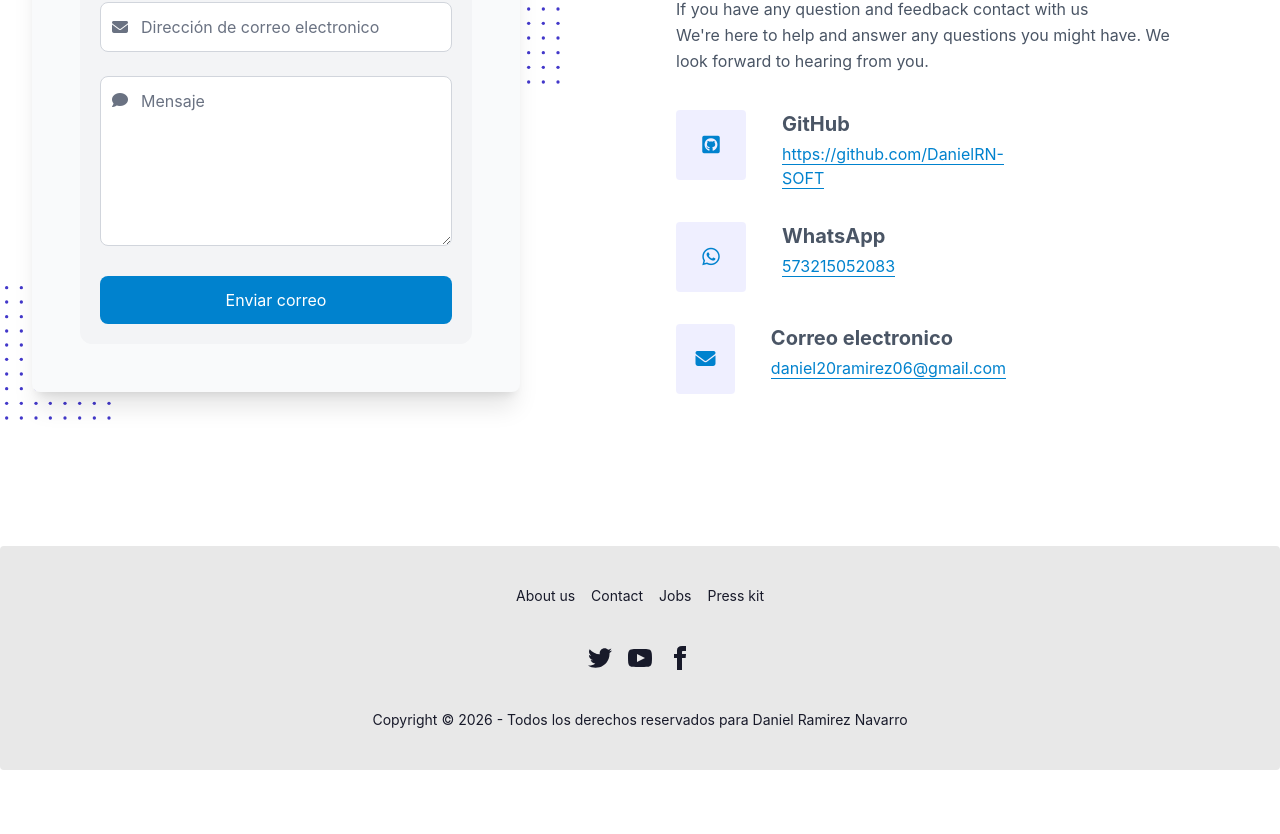
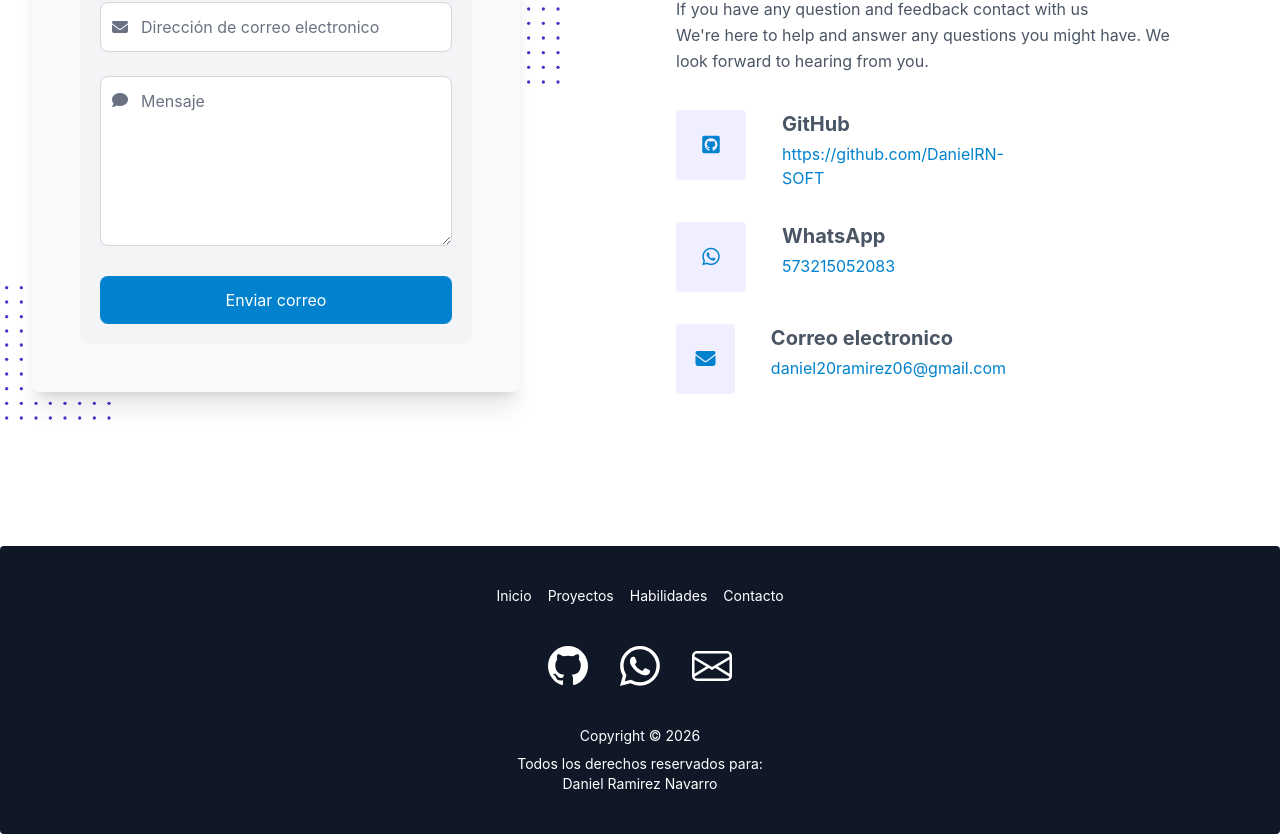
Before and after one commit to DanielRN-SOFT/portafolio_personal_frontend, a React (Vite) app: page / in a window 1280 px wide. Shown: the part 2133-2967 px from the top of the page. Before the commit the page ends 2903 px from the top, so only its background shows below. Built offline with nearby package versions, Linux system fonts and the light colour scheme.

Commit message:
Footer con informacion personal y enlaces

```diff
--- a/src/components/RedesSociales.jsx
+++ b/src/components/RedesSociales.jsx
@@ -23,7 +23,7 @@ const RedesSociales = ({
         <h4 className="mb-1 text-base sm:text-xl font-bold">{titulo}</h4>
         <a
           href={enlaceConvertido}
-          className="text-xs sm:text-base text-primary border-b hover:text-blue-800 transition-colors"
+          className="text-xs sm:text-base text-primary hover:border-b hover:text-blue-700 transition-colors"
           target="_blank"
         >
           {enlace}
--- a/src/components/layout/Footer.jsx
+++ b/src/components/layout/Footer.jsx
@@ -1,57 +1,74 @@
 const Footer = () => {
   return (
-      <footer className="footer footer-horizontal footer-center bg-base-200 text-base-content rounded p-10">
+    <footer className="footer bg-gray-900 footer-horizontal footer-center text-white rounded p-10">
       <nav className="grid grid-flow-col gap-4">
-          <a className="link link-hover">About us</a>
-          <a className="link link-hover">Contact</a>
-          <a className="link link-hover">Jobs</a>
-          <a className="link link-hover">Press kit</a>
+        <a className="link link-hover">Inicio</a>
+        <a className="link link-hover">Proyectos</a>
+        <a className="link link-hover">Habilidades</a>
+        <a className="link link-hover">Contacto</a>
       </nav>
       <nav>
-          <div className="grid grid-flow-col gap-4">
-            <a>
+        <div className="grid grid-flow-col gap-8">
+          <a
+            className="hover:text-primary transition-all duration-200"
+            href="https://github.com/DanielRN-SOFT"
+            target="_blank"
+          >
             <svg
               xmlns="http://www.w3.org/2000/svg"
-                width="24"
-                height="24"
-                viewBox="0 0 24 24"
-                className="fill-current"
+              width="40"
+              height="40"
+              fill="currentColor"
+              class="bi bi-github"
+              viewBox="0 0 16 16"
             >
-                <path d="M24 4.557c-.883.392-1.832.656-2.828.775 1.017-.609 1.798-1.574 2.165-2.724-.951.564-2.005.974-3.127 1.195-.897-.957-2.178-1.555-3.594-1.555-3.179 0-5.515 2.966-4.797 6.045-4.091-.205-7.719-2.165-10.148-5.144-1.29 2.213-.669 5.108 1.523 6.574-.806-.026-1.566-.247-2.229-.616-.054 2.281 1.581 4.415 3.949 4.89-.693.188-1.452.232-2.224.084.626 1.956 2.444 3.379 4.6 3.419-2.07 1.623-4.678 2.348-7.29 2.04 2.179 1.397 4.768 2.212 7.548 2.212 9.142 0 14.307-7.721 13.995-14.646.962-.695 1.797-1.562 2.457-2.549z"></path>
+              <path d="M8 0C3.58 0 0 3.58 0 8c0 3.54 2.29 6.53 5.47 7.59.4.07.55-.17.55-.38 0-.19-.01-.82-.01-1.49-2.01.37-2.53-.49-2.69-.94-.09-.23-.48-.94-.82-1.13-.28-.15-.68-.52-.01-.53.63-.01 1.08.58 1.23.82.72 1.21 1.87.87 2.33.66.07-.52.28-.87.51-1.07-1.78-.2-3.64-.89-3.64-3.95 0-.87.31-1.59.82-2.15-.08-.2-.36-1.02.08-2.12 0 0 .67-.21 2.2.82.64-.18 1.32-.27 2-.27s1.36.09 2 .27c1.53-1.04 2.2-.82 2.2-.82.44 1.1.16 1.92.08 2.12.51.56.82 1.27.82 2.15 0 3.07-1.87 3.75-3.65 3.95.29.25.54.73.54 1.48 0 1.07-.01 1.93-.01 2.2 0 .21.15.46.55.38A8.01 8.01 0 0 0 16 8c0-4.42-3.58-8-8-8" />
             </svg>
           </a>
-            <a>
+
+          <a
+            className="hover:text-primary transition-all duration-200"
+            href="https://wa.me/573215052083"
+            target="_blank"
+          >
             <svg
               xmlns="http://www.w3.org/2000/svg"
-                width="24"
-                height="24"
-                viewBox="0 0 24 24"
-                className="fill-current"
+              width="40"
+              height="40"
+              fill="currentColor"
+              class="bi bi-whatsapp"
+              viewBox="0 0 16 16"
             >
-                <path d="M19.615 3.184c-3.604-.246-11.631-.245-15.23 0-3.897.266-4.356 2.62-4.385 8.816.029 6.185.484 8.549 4.385 8.816 3.6.245 11.626.246 15.23 0 3.897-.266 4.356-2.62 4.385-8.816-.029-6.185-.484-8.549-4.385-8.816zm-10.615 12.816v-8l8 3.993-8 4.007z"></path>
+              <path d="M13.601 2.326A7.85 7.85 0 0 0 7.994 0C3.627 0 .068 3.558.064 7.926c0 1.399.366 2.76 1.057 3.965L0 16l4.204-1.102a7.9 7.9 0 0 0 3.79.965h.004c4.368 0 7.926-3.558 7.93-7.93A7.9 7.9 0 0 0 13.6 2.326zM7.994 14.521a6.6 6.6 0 0 1-3.356-.92l-.24-.144-2.494.654.666-2.433-.156-.251a6.56 6.56 0 0 1-1.007-3.505c0-3.626 2.957-6.584 6.591-6.584a6.56 6.56 0 0 1 4.66 1.931 6.56 6.56 0 0 1 1.928 4.66c-.004 3.639-2.961 6.592-6.592 6.592m3.615-4.934c-.197-.099-1.17-.578-1.353-.646-.182-.065-.315-.099-.445.099-.133.197-.513.646-.627.775-.114.133-.232.148-.43.05-.197-.1-.836-.308-1.592-.985-.59-.525-.985-1.175-1.103-1.372-.114-.198-.011-.304.088-.403.087-.088.197-.232.296-.346.1-.114.133-.198.198-.33.065-.134.034-.248-.015-.347-.05-.099-.445-1.076-.612-1.47-.16-.389-.323-.335-.445-.34-.114-.007-.247-.007-.38-.007a.73.73 0 0 0-.529.247c-.182.198-.691.677-.691 1.654s.71 1.916.81 2.049c.098.133 1.394 2.132 3.383 2.992.47.205.84.326 1.129.418.475.152.904.129 1.246.08.38-.058 1.171-.48 1.338-.943.164-.464.164-.86.114-.943-.049-.084-.182-.133-.38-.232" />
             </svg>
           </a>
-            <a>
+
+          <a
+            className="hover:text-primary transition-all duration-200"
+            href="mailto:daniel20ramirez06@gmail.com"
+            target="_blank"
+          >
             <svg
               xmlns="http://www.w3.org/2000/svg"
-                width="24"
-                height="24"
-                viewBox="0 0 24 24"
-                className="fill-current"
+              width="40"
+              height="40"
+              fill="currentColor"
+              class="bi bi-envelope"
+              viewBox="0 0 16 16"
             >
-                <path d="M9 8h-3v4h3v12h5v-12h3.642l.358-4h-4v-1.667c0-.955.192-1.333 1.115-1.333h2.885v-5h-3.808c-3.596 0-5.192 1.583-5.192 4.615v3.385z"></path>
+              <path d="M0 4a2 2 0 0 1 2-2h12a2 2 0 0 1 2 2v8a2 2 0 0 1-2 2H2a2 2 0 0 1-2-2zm2-1a1 1 0 0 0-1 1v.217l7 4.2 7-4.2V4a1 1 0 0 0-1-1zm13 2.383-4.708 2.825L15 11.105zm-.034 6.876-5.64-3.471L8 9.583l-1.326-.795-5.64 3.47A1 1 0 0 0 2 13h12a1 1 0 0 0 .966-.741M1 11.105l4.708-2.897L1 5.383z" />
             </svg>
           </a>
         </div>
       </nav>
       <aside>
-          <p>
-            Copyright © {new Date().getFullYear()} - Todos los derechos reservados para Daniel Ramirez Navarro
-
+        <p>Copyright © {new Date().getFullYear()}</p>
+        <p className="">
+          Todos los derechos reservados para: <br /> Daniel Ramirez Navarro
         </p>
       </aside>
     </footer>
   );
-}
+};
 
 export default Footer;
```
Also changed, not shown: public/github-svgrepo-com.svg (added). Lines whose indentation alone changed are shown as unchanged.
